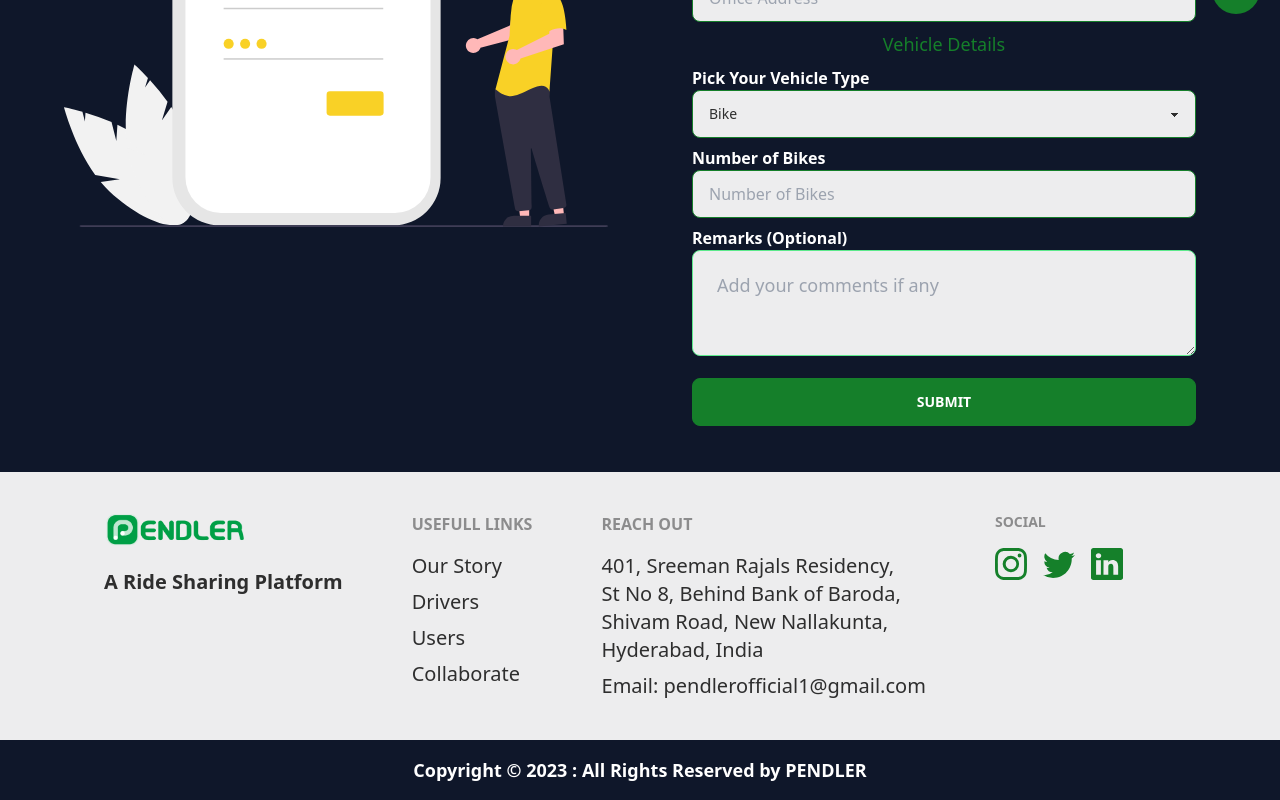
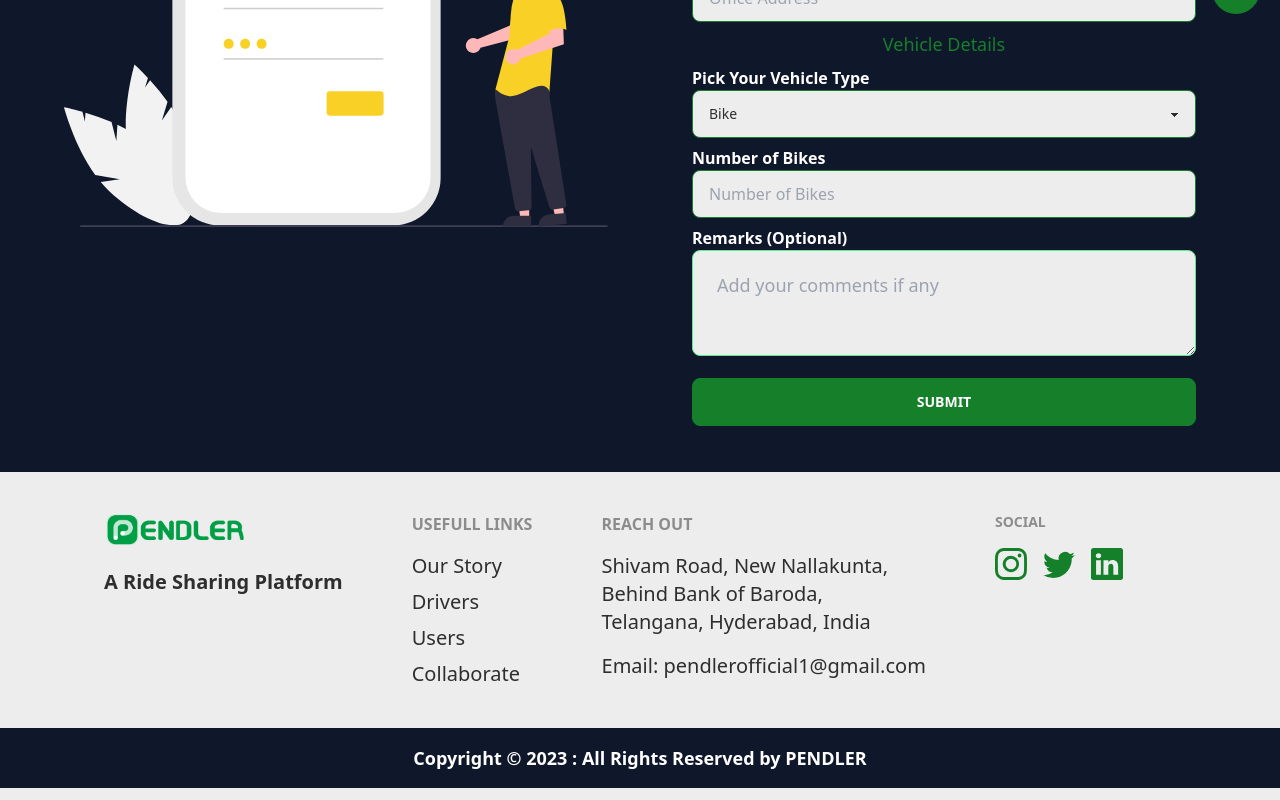
Before and after one commit to RageNUB/pendler-client, a React (Vite) app: page /operator in a window 1280 px wide. Shown: the part 766-1566 px from the top of the page. Built offline with nearby package versions, Linux system fonts and the light colour scheme.

Commit message:
office address change

```diff
--- a/src/components/Footer/Footer.jsx
+++ b/src/components/Footer/Footer.jsx
@@ -1,7 +1,7 @@
 import { Link } from "react-router-dom";
 import logo from "../../assets/logoText.png";
 
-const Footer = ({color}) => {
+const Footer = ({ color }) => {
   return (
     <div className="border-t-2 border-slate-900 w-full">
       <div className="max-w-6xl mx-auto">
@@ -16,19 +16,29 @@
           </div>
           <div>
             <span className="footer-title text-base">Usefull Links</span>
-            <Link to="/our-story"><p className="link link-hover text-xl font-medium">Our Story</p></Link>
-            <Link to="/drivers"><p className="link link-hover text-xl font-medium">Drivers</p></Link>
-            <Link to="/users"><p className="link link-hover text-xl font-medium">Users</p></Link>
-            <Link to="/join-us"><p className="link link-hover text-xl font-medium">Collaborate</p></Link>
+            <Link to="/our-story">
+              <p className="link link-hover text-xl font-medium">Our Story</p>
+            </Link>
+            <Link to="/drivers">
+              <p className="link link-hover text-xl font-medium">Drivers</p>
+            </Link>
+            <Link to="/users">
+              <p className="link link-hover text-xl font-medium">Users</p>
+            </Link>
+            <Link to="/join-us">
+              <p className="link link-hover text-xl font-medium">Collaborate</p>
+            </Link>
           </div>
           <div>
             <span className="footer-title text-base">Reach Out</span>
-            <p className="text-xl font-medium">
-              401, Sreeman Rajals Residency, <br /> St No 8, Behind Bank of
-              Baroda, <br />
-              Shivam Road, New Nallakunta, <br /> Hyderabad, India
+            <p className="text-xl font-medium mb-2">
+              Shivam Road, New Nallakunta, <br /> Behind Bank of Baroda, <br /> Telangana,
+              Hyderabad, India
             </p>
-            <a href="mailto:pendlerofficial1@gmail.com" className="link link-hover text-xl font-medium">
+            <a
+              href="mailto:pendlerofficial1@gmail.com"
+              className="link link-hover text-xl font-medium"
+            >
               Email:{" "}
               <span className="font-medium">pendlerofficial1@gmail.com</span>
             </a>
@@ -89,7 +99,13 @@
         </footer>
       </div>
 
-      <div className={`${color ? "bg-base-100 text-slate-900 font-bold" : "bg-slate-900 text-white font-semibold"} footer footer-center p-4`}>
+      <div
+        className={`${
+          color
+            ? "bg-base-100 text-slate-900 font-bold"
+            : "bg-slate-900 text-white font-semibold"
+        } footer footer-center p-4`}
+      >
         <div>
           <p className="text-lg">
             Copyright © 2023 : All Rights Reserved by PENDLER
--- a/src/pages/Home/Banner/Banner.jsx
+++ b/src/pages/Home/Banner/Banner.jsx
@@ -2,25 +2,8 @@
 import NavbarHome from "../../../components/NavbarHome.jsx/NavbarHome";
 import banner_web from "../../../assets/9e3a75071998ea09779c31a36f01a4ce.gif";
 import "./Banner.css";
-import { useCallback } from "react";
-import Particles from "react-tsparticles";
-import { loadFull } from "tsparticles"; // if you are going to use `loadFull`, install the "tsparticles" package too.
-import { loadSlim } from "tsparticles-slim";
-import ParticlesBG from "../../../components/ParticlesBG/ParticlesBG";
 
 const Banner = () => {
-  const particlesInit = useCallback(async (engine) => {
-    console.log(engine);
-    // you can initiate the tsParticles instance (engine) here, adding custom shapes or presets
-    // this loads the tsparticles package bundle, it's the easiest method for getting everything ready
-    // starting from v2 you can add only the features you need reducing the bundle size
-    // await loadFull(engine);
-    await loadSlim(engine);
-  }, []);
-
-  const particlesLoaded = useCallback(async (container) => {
-    await console.log(container);
-  }, []);
 
   return (
     <div className="w-full h-screen">
@@ -59,7 +42,7 @@
                 <span className="text-[#001c52]">Welcome to PENDLER</span>
               </h1>
               <p className="text-2xl lg:text-4xl font-medium mb-10 text-[#001c52]">
-                A <span className="font-bold text-primary">0% Commission</span>{" "}
+                A <span className="font-bold text-primary">Zero Commission</span>{" "}
                 Ride-Hailing Experience
               </p>
               <div className="flex gap-5 justify-center">
```
